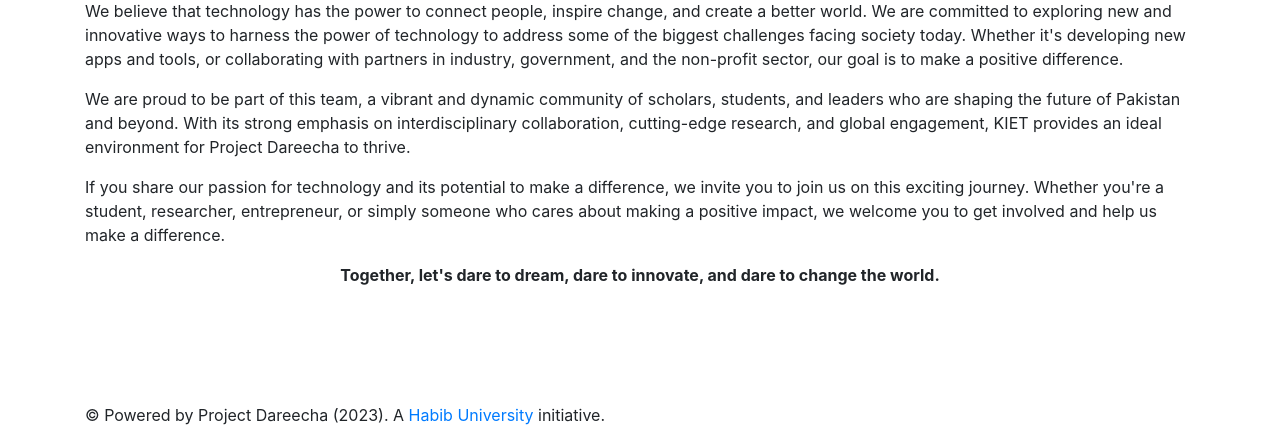
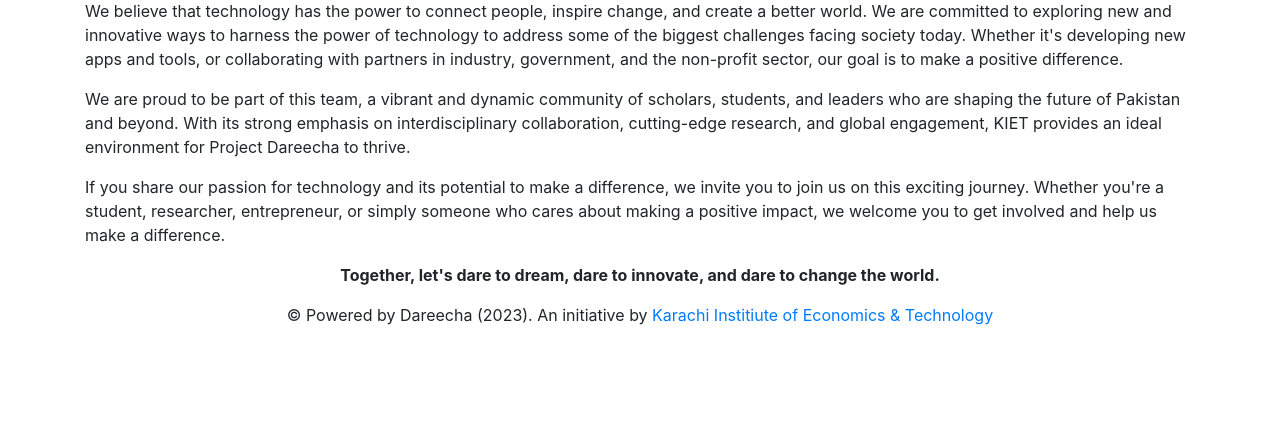
Before and after one commit to falakn2405/dareecha_baham, a Django app: page /baham/aboutus in a window 1280 px wide. Shown: the part 357-800 px from the top of the page. Run offline with Django 4.2, Linux system fonts and the light colour scheme; some libraries are stand-ins or nearby versions.

Commit message:
Update footer.html

```diff
--- a/baham/templates/footer.html
+++ b/baham/templates/footer.html
@@ -1,8 +1,7 @@
-<div class="container mt-auto">
-    <footer>
-        <p>&copy; Powered by Project Dareecha (2023). A <a href="http://www.habib.edu.pk">Habib University</a> initiative.</p>
-    </footer>
-</div>
+<!-- This goes into footer.html -->
+<footer class="container text-center">
+    <p>&copy; Powered by Dareecha (2023). An initiative by <a href="http://www.kiet.edu.pk" target="_blank">Karachi Institiute of Economics & Technology</a></p>
+</footer>
 
 </body>
 
```
